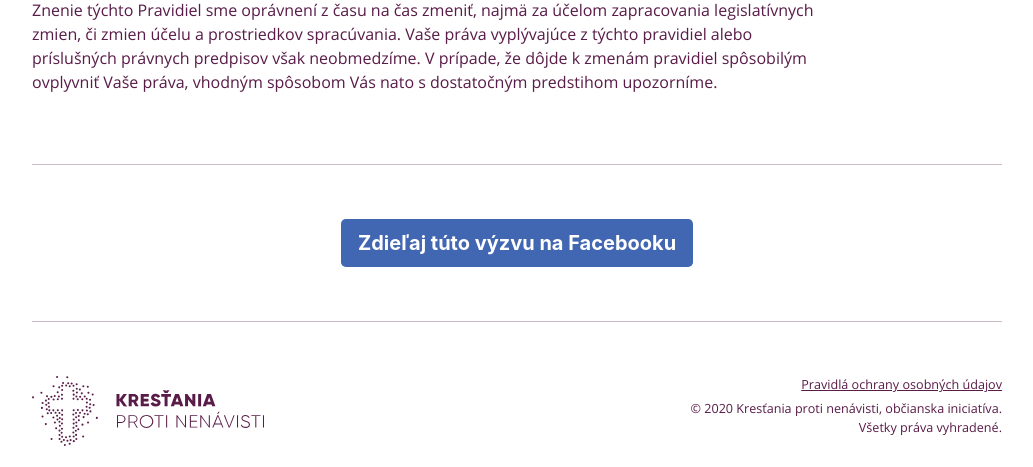
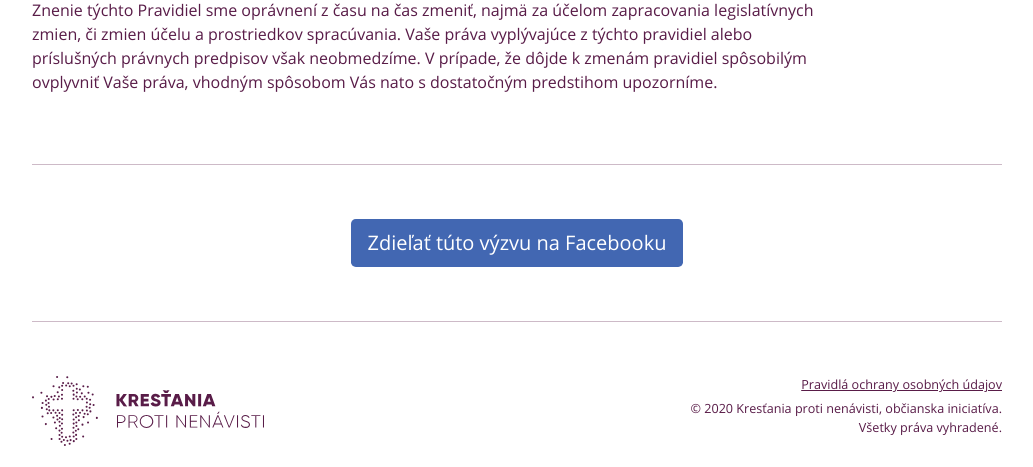
Before and after one commit to filiplikavcan/krestaniaprotinenavisti, a Symfony app: template templates/Article/tos.html.twig in a window 1280 px wide. Shown: the part 3150-3617 px from the top of the page, without its empty margins (123-1156 px from the left). Run offline with Twig, Linux system fonts and the light colour scheme; the template is opened without the code that fills it, so the values that code supplies are empty; style sheets or scripts are compiled from the project's sources; some libraries are stand-ins or nearby versions.

Commit message:
Tweak fonts a bit

```diff
--- a/assets/scss/app.scss
+++ b/assets/scss/app.scss
@@ -398,6 +398,8 @@ hr {
   right: 20px;
 
   a {
+    font-family: "OpenSansRegular", serif;
+    font-size: psd2px(16);
     color: $purple;
 
     &:hover {
@@ -418,3 +420,11 @@ hr {
     text-align: right;
   }
 }
+
+.main-fb-share-button {
+  font-family: "OpenSansRegular", serif;
+}
+
+.fb-banner {
+  width: 100%;
+}
--- a/templates/layout.html.twig
+++ b/templates/layout.html.twig
@@ -60,11 +60,11 @@
                             <hr>
                         </div>
                         <div class="col-md-12" style="text-align: center;">
-                            <a class="btn btn-lg" style="background: #4267b2; color: white" href="http://www.facebook.com/sharer/sharer.php?{{ {
+                            <a class="btn btn-lg main-fb-share-button" style="background: #4267b2; color: white" href="http://www.facebook.com/sharer/sharer.php?{{ {
                                 'u': site_url,
                                 'title': meta_title,
                             }|url_encode }}" onclick="javascript:window.open(this.href,'', 'menubar=no,toolbar=no,resizable=yes,scrollbars=yes,height=600,width=600');return false;">
-                                <i class="fa fa-facebook"></i> <b>Zdieľaj túto výzvu na Facebooku</b>
+                                Zdieľať túto výzvu na Facebooku
                             </a>
                         </div>
                         <div class="col-md-12">
```
